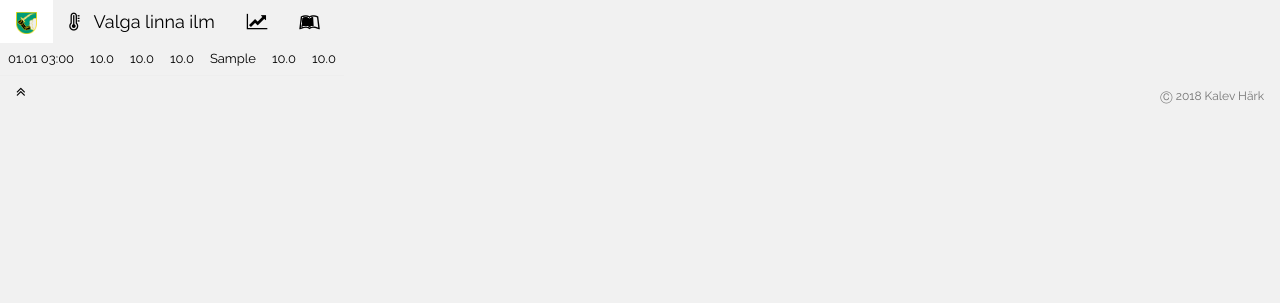
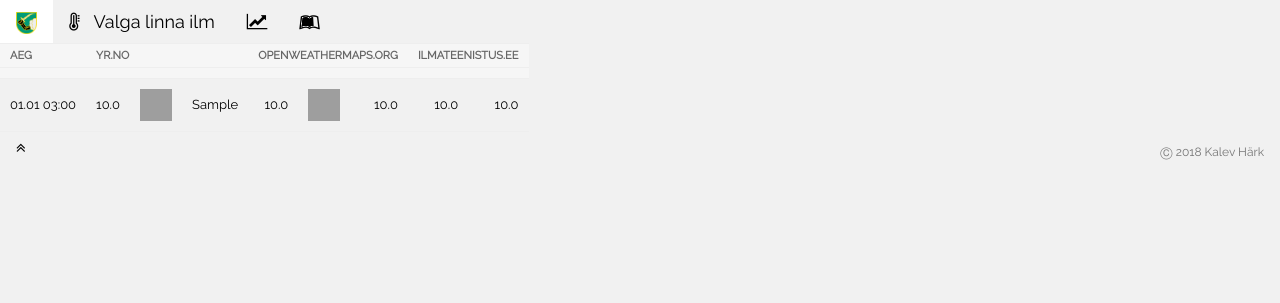
Before and after one commit to kalevhark/kroonika, a Django app: template ilm/templates/ilm/forecasts.html in a window 1280 px wide. Shown: the top 303 px of the page. Run offline with Django 3.2, Linux system fonts and the light colour scheme; the template is opened without the code that fills it: most values are stand-ins (such as "Sample title", 1, 10 or a date in 2020); some libraries are stand-ins or nearby versions; grey boxes are pictures that could not be loaded.

Commit message:
ilm forecasts

```diff
--- a/ilm/templates/ilm/forecasts.html
+++ b/ilm/templates/ilm/forecasts.html
@@ -3,9 +3,122 @@
 {% load ilm_extras %}
 
 {% block stylesheet %}
+<link rel="stylesheet" href="{% static 'ilm/img/Climacons-Font/webfont/climacons-font.css' %}" />
+<style>
+/* hoverable table rows + columns https://codepen.io/chriscoyier/pen/pvwmaR */
+table {
+  overflow: hidden;
+}
+
+td, th {
+  vertical-align: middle;
+  padding: 10px;
+  position: relative;
+  outline: 0;
+}
+
+body:not(.nohover) tbody tr:hover {
+  background-color: #ffa;
+}
+
+td:hover::after,
+thead th:not(:empty):hover::after,
+td:focus::after,
+thead th:not(:empty):focus::after {
+  content: '';
+  height: 10000px;
+  left: 0;
+  position: absolute;
+  top: -5000px;
+  width: 100%;
+  z-index: -1;
+}
+
+td:hover::after,
+th:hover::after {
+  background-color: #ffa;
+}
+
+td:focus::after,
+th:focus::after {
+  background-color: lightblue;
+}
+
+/* Focus stuff for mobile */
+td:focus::before,
+tbody th:focus::before {
+  background-color: lightblue;
+  content: '';
+  height: 100%;
+  top: 0;
+  left: -5000px;
+  position: absolute;
+  width: 10000px;
+  z-index: -1;
+}
+
+/* Tabeliseaded näitajatele */
+.rain,
+.temperature {
+  text-align: right;
+}
+
+td.rain.light {
+  background-color: lightblue;
+}
+td.rain.light::before {
+  content: '';
+  position: relative;
+  background:url('https://cdn.jsdelivr.net/gh/YR/weather-symbols@6.0.2/dist/svg/05d.svg');
+  width: 1em;
+  height: 1em;
+  display: block;
+}
+
+td.rain.moderate {
+  background-color: lightskyblue;
+}
+td.rain.moderate::before {
+  content: '';
+  position: relative;
+  background:url('https://cdn.jsdelivr.net/gh/YR/weather-symbols@6.0.2/dist/svg/09.svg');
+  width: 1em;
+  height: 1em;
+  display: block;
+}
+
+td.rain.heavy {
+  background-color: blue;
+  color: white;
+}
+td.rain.heavy::before {
+  content: '';
+  position: relative;
+  background:url('https://cdn.jsdelivr.net/gh/YR/weather-symbols@6.0.2/dist/svg/10.svg');
+  width: 1em;
+  height: 1em;
+  display: block;
+}
+
+/* Climacon */
+.fs1 {
+	font-size: 2em;
+}
+</style>
 {% endblock %}
 
 {% block javascript %}
+<script>
+// whatever kind of mobile test you wanna do.
+if (screen.width < 500) {
+  $("body").addClass("nohover");
+  $("td, th")
+    .attr("tabindex", "1")
+    .on("touchstart", function() {
+      $(this).focus();
+    });
+}
+</script>
 {% endblock %}
 
 {% block title %}
@@ -14,18 +127,70 @@
 
 {% block content %}
   <div class="w3-row">
+
 		<table>
+			<thead>
+			<tr>
+    		<th>Aeg</th>
+    		<th colspan="3">yr.no</th>
+				<th colspan="3">openweathermaps.org</th>
+				<th colspan="2">ilmateenistus.ee</th>
+  		</tr>
+			<tr>
+				<th class="col"></th>
+				<th class="col temperature">
+					<span class="fs1 climacon thermometer" aria-hidden="true"></span>
+				</th>
+				<th class="col">
+					<span class="fs1 climacon" aria-hidden="true"></span>
+				</th>
+				<th class="col rain">
+					<span class="fs1 climacon umbrella" aria-hidden="true"></span>
+				</th>
+				<th class="temperature">
+					<span class="fs1 climacon thermometer" aria-hidden="true"></span>
+				</th>
+				<th class="col">
+					<span class="fs1 climacon" aria-hidden="true"></span>
+				</th>
+				<th class="col rain">
+					<span class="fs1 climacon umbrella" aria-hidden="true"></span>
+				</th>
+				<th class="col temperature">
+					<span class="fs1 climacon thermometer" aria-hidden="true"></span>
+				</th>
+				<th class="col rain">
+					<span class="fs1 climacon umbrella" aria-hidden="true"></span>
+				</th>
+			</tr>
+			</thead>
+			<tbody>
 		{% for timestamp, data in forecast.items %}
-			<tr>
+			<tr class="row">
 				<td>{{ timestamp|timestamp_to_time|date:"d.m H:i" }}</td>
-				<td>{{ data.0|floatformat:1 }}</td>
-				<td>{{ data.2|floatformat:1 }}</td>
-				<td>{{ data.4|floatformat:1 }}</td>
-				<td>{{ data.1 }}</td>
-				<td>{{ data.3|floatformat:1 }}</td>
-				<td>{{ data.5|floatformat:1 }}</td>
+				<td class="temperature">{{ data.y_temp|floatformat:1 }}</td>
+				<td>
+					<img
+						src="https://cdn.jsdelivr.net/gh/YR/weather-symbols@6.0.2/dist/svg/{{ data.y_icon }}.svg"
+						alt="{{ data.y_icon }}"
+						width="32" height="32"
+          />
+				</td>
+				<td class="rain {{ data.y_prec_color }}">{{ data.y_prec }}</td>
+				<td class="temperature">{{ data.o_temp|floatformat:1 }}</td>
+				<td>
+					<img
+						src="https://openweathermap.org/themes/openweathermap/assets/vendor/owm/img/widgets/{{ data.o_icon }}.png"
+						alt="{{ data.o_icon }}"
+						width="32" height="32"
+          />
+				</td>
+				<td class="rain {{ data.o_prec_color }}">{{ data.o_prec|floatformat:1 }}</td>
+				<td class="temperature">{{ data.i_temp|floatformat:1 }}</td>
+				<td class="rain {{ data.i_prec_color }}">{{ data.i_prec|floatformat:1 }}</td>
 			</tr>
 		{% endfor %}
+			</tbody>
 			</table>
   </div>
 {% endblock %}
--- a/ilm/utils/utils.py
+++ b/ilm/utils/utils.py
@@ -247,6 +247,14 @@ def yrno_48h():
             prec_minvalue = float(data.find("precipitation").attrib['minvalue'])
         except:
             prec_minvalue = prec_maxvalue = prec_value
+        if prec_maxvalue > 2:
+            prec_color = 'heavy'
+        elif prec_maxvalue > 1:
+            prec_color = 'moderate'
+        elif prec_maxvalue > 0:
+            prec_color = 'light'
+        else:
+            prec_color = 'none'
         prec.append([prec_value, prec_minvalue, prec_maxvalue])
         # Tuul
         windspeed_value = float(data.find("windSpeed").attrib['mps'])
@@ -260,14 +268,23 @@ def yrno_48h():
         # Õhurõhk
         pres_value = float(data.find("pressure").attrib['value'])
         pres.append(pres_value)
-        symb.append(data.find("symbol").attrib['var']) # Ilmasümboli kood (YR)
+        # Sümbolid
+        symb_value = data.find("symbol").attrib['var']
+        symb.append(symb_value) # Ilmasümboli kood (YR)
         yr['forecast'][str(time_stamp)] = {
             'time': time,
-            'precipitation': [prec_value, prec_minvalue, prec_maxvalue],
+            'precipitation': f'{prec_value}' if prec_value==prec_maxvalue else f'{prec_minvalue}-{prec_maxvalue}',
+            # 'precipitation': {
+            #     'value': prec_value,
+            #     'minvalue': prec_minvalue,
+            #     'maxvalue': prec_maxvalue
+            # },
+            'precipitation_color': prec_color,
             'temperature': temp_value,
             'pressure': pres_value,
             'windSpeed': windspeed_value,
-            'windDirection': winddirection_value
+            'windDirection': winddirection_value,
+            'symbol': symb_value
         }
     yr['series'] = {
         'start': cat[0], # Mis kellast prognoos algab
@@ -330,6 +347,19 @@ def owm_onecall():
                 str(hour['weather'][0]['id']),
                 hour['weather'][0]['description']
             )
+            try:
+                prec_maxvalue = float(hour['rain']['1h'])
+            except:
+                prec_maxvalue = 0
+            if prec_maxvalue > 2:
+                prec_color = 'heavy'
+            elif prec_maxvalue > 1:
+                prec_color = 'moderate'
+            elif prec_maxvalue > 0:
+                prec_color = 'light'
+            else:
+                prec_color = 'none'
+            hour['precipitation_color'] = prec_color
             weather['forecast'][str(hour['dt'])] = hour
         for day in weather['daily']:
             # day['datetime'] = datetime.fromtimestamp(day['dt'], timezone.utc)
@@ -361,6 +391,18 @@ def ilmateenistus_forecast():
         time = pytz.timezone('Europe/Tallinn').localize(
             datetime.strptime(hour['@attributes']['from'], '%Y-%m-%dT%H:%M:%S'))
         timestamp = int(datetime.timestamp(time))
+        try:
+            prec_maxvalue = float(hour['precipitation']['@attributes']['value'])
+        except:
+            prec_maxvalue = 0
+        if prec_maxvalue > 2:
+            prec_color = 'heavy'
+        elif prec_maxvalue > 1:
+            prec_color = 'moderate'
+        elif prec_maxvalue > 0:
+            prec_color = 'light'
+        else:
+            prec_color = 'none'
         forecast[str(timestamp)] = {
             'time': time,
             'phenomen': hour['phenomen']['@attributes'],
@@ -368,6 +410,7 @@ def ilmateenistus_forecast():
             'windSpeed': hour['windSpeed']['@attributes']['mps'],
             'temperature': hour['temperature']['@attributes']['value'],
             'precipitation': hour['precipitation']['@attributes']['value'],
+            'precipitation_color': prec_color,
             'pressure': hour['pressure']['@attributes']['value']
         }
     return {'forecast': forecast}
```
Also changed, not shown: ilm/views.py (+24 -7 lines).
